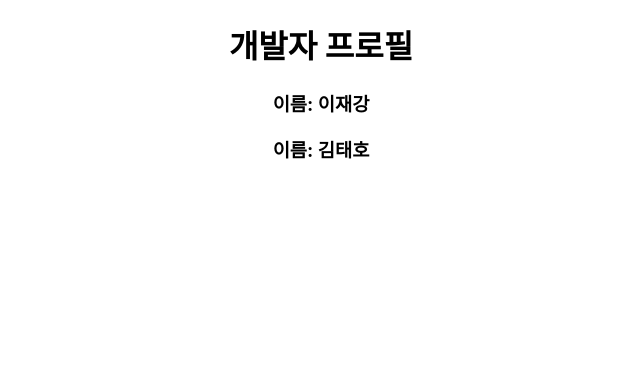
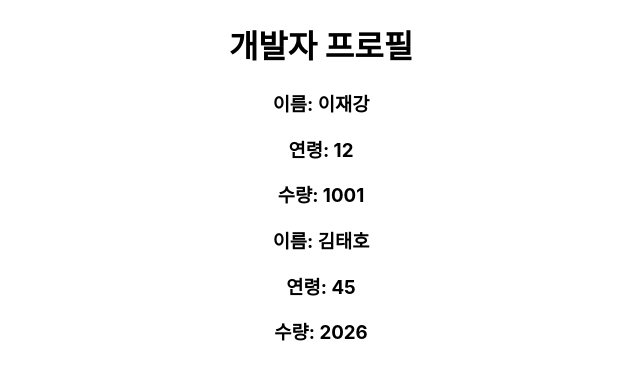
Before and after one commit to osparking/jb-react-app, a React (Create React App) app: page / in a window 1280 px wide. Shown: the top 380 px of the page, without its empty margins (319-959 px from the left). Built offline with nearby package versions, Linux system fonts and the light colour scheme; the HTML template or start-up script is replaced by a standard one.

Commit message:
two added props used, react fragment

```diff
--- a/src/Profile.jsx
+++ b/src/Profile.jsx
@@ -1,9 +1,12 @@
 import React from 'react';
 
 const Profile = (props) => {
-  const name = "안창호";
   return (
-    <h3>이름: {props.name}</h3>
+    <>
+      <h3>이름: {props.name}</h3>
+      <h3>연령: {props.age}</h3>
+      <h3>수량: {props.num + 1}</h3>
+    </>
   );
 }
 
```
